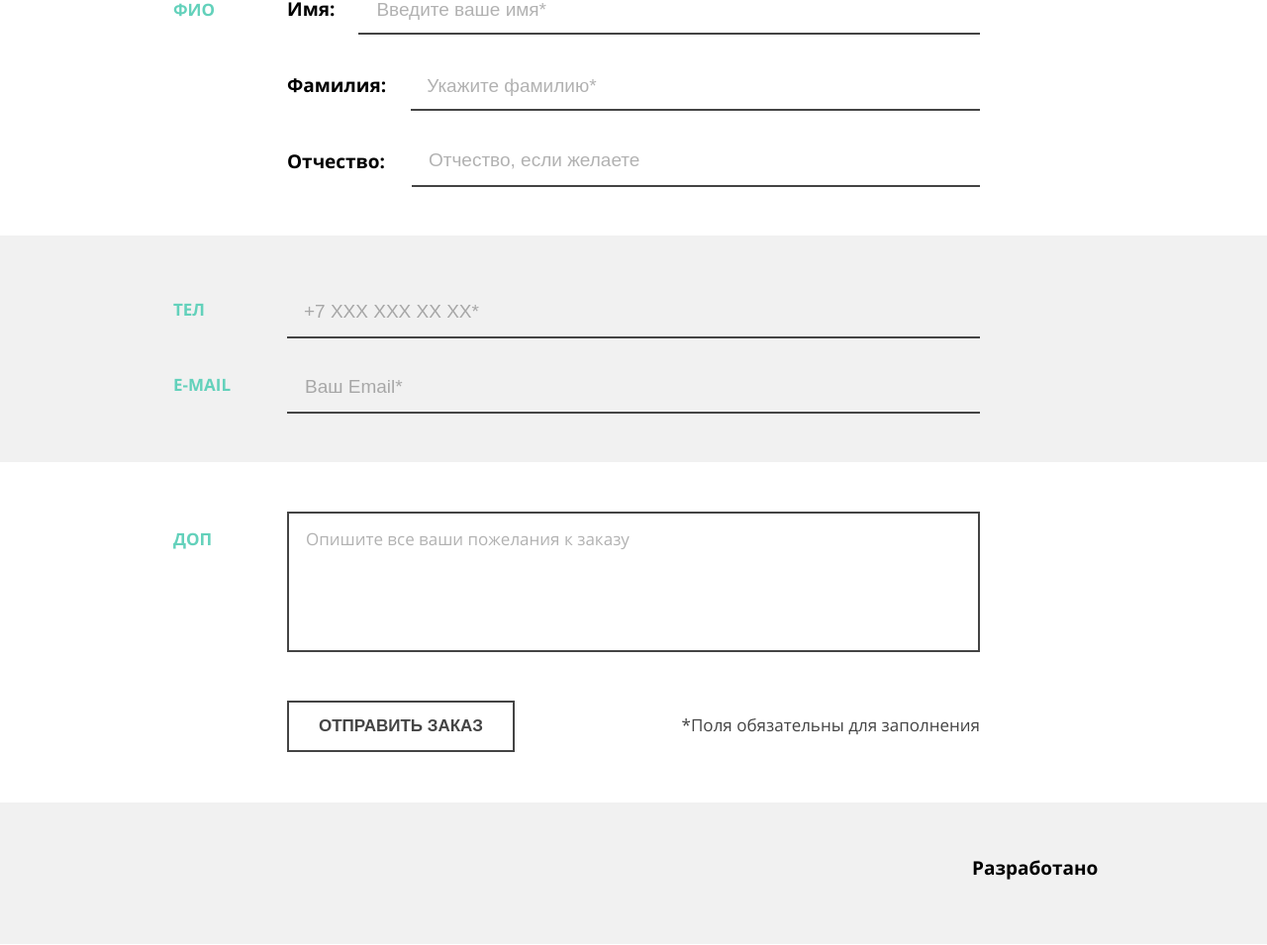
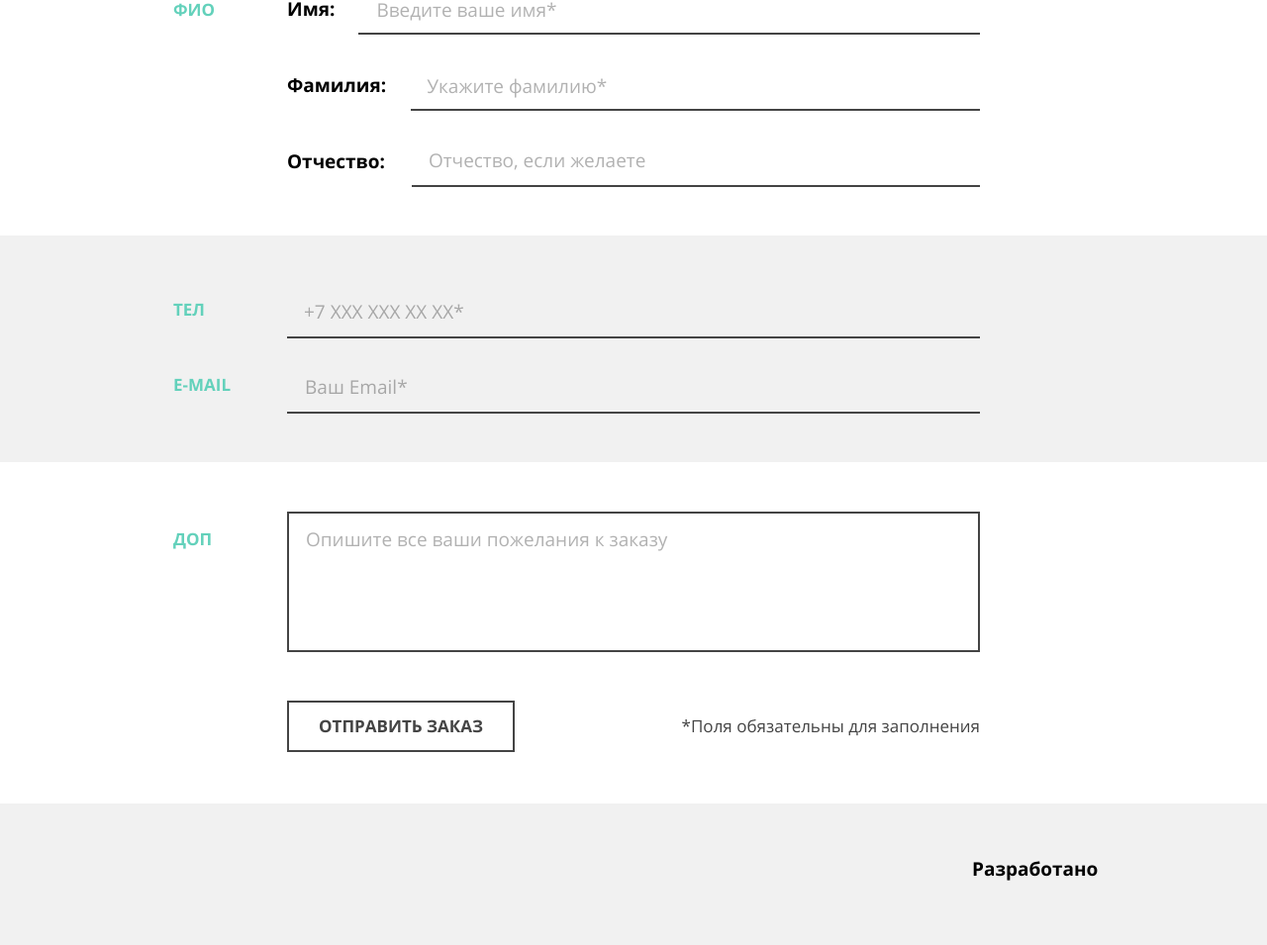
Before and after one commit to koshshshka-ann/mishka, a website: page source/form.html in a window 1280 px wide. Shown: the part 1051-2006 px from the top of the page at 99% size. Drawn offline with nearby package versions, Linux system fonts and the light colour scheme; files that its build step writes are made by us from their sources; files whose address does not match are found by name.

Commit message:
Исправила Б8 - шрифты на кнопках и в полях ввода

```diff
--- a/source/sass/blocks/button.scss
+++ b/source/sass/blocks/button.scss
@@ -4,6 +4,7 @@
   padding-top: 14px;
   padding-bottom: 14px;
   display: inline-block;
+  font-family: "Open Sans", sans-serif;
   font-weight: 700;
   font-size: 18px;
   line-height: 20px;
--- a/source/sass/blocks/form-block.scss
+++ b/source/sass/blocks/form-block.scss
@@ -399,14 +399,15 @@
 .form-block__input {
   box-sizing: border-box;
   padding: 0;
+  font-family: "Open Sans", sans-serif;
+  font-size: 17px;
+  line-height: 18px;
+  color: $basic-grey;
 
   &--name,
   &--contacts {
     width: 100%;
     height: 52px;
-    font-size: 17px;
-    line-height: 18px;
-    color: $basic-grey;
     background-color: transparent;
     border: none;
     border-bottom: 2px solid $basic-grey;
@@ -462,9 +463,6 @@
     width: 100%;
     height: 142px;
     padding: 17px;
-    font-size: 17px;
-    line-height: 18px;
-    color: $basic-grey;
     border: 2px solid $basic-grey;
     resize: none;
 
```
